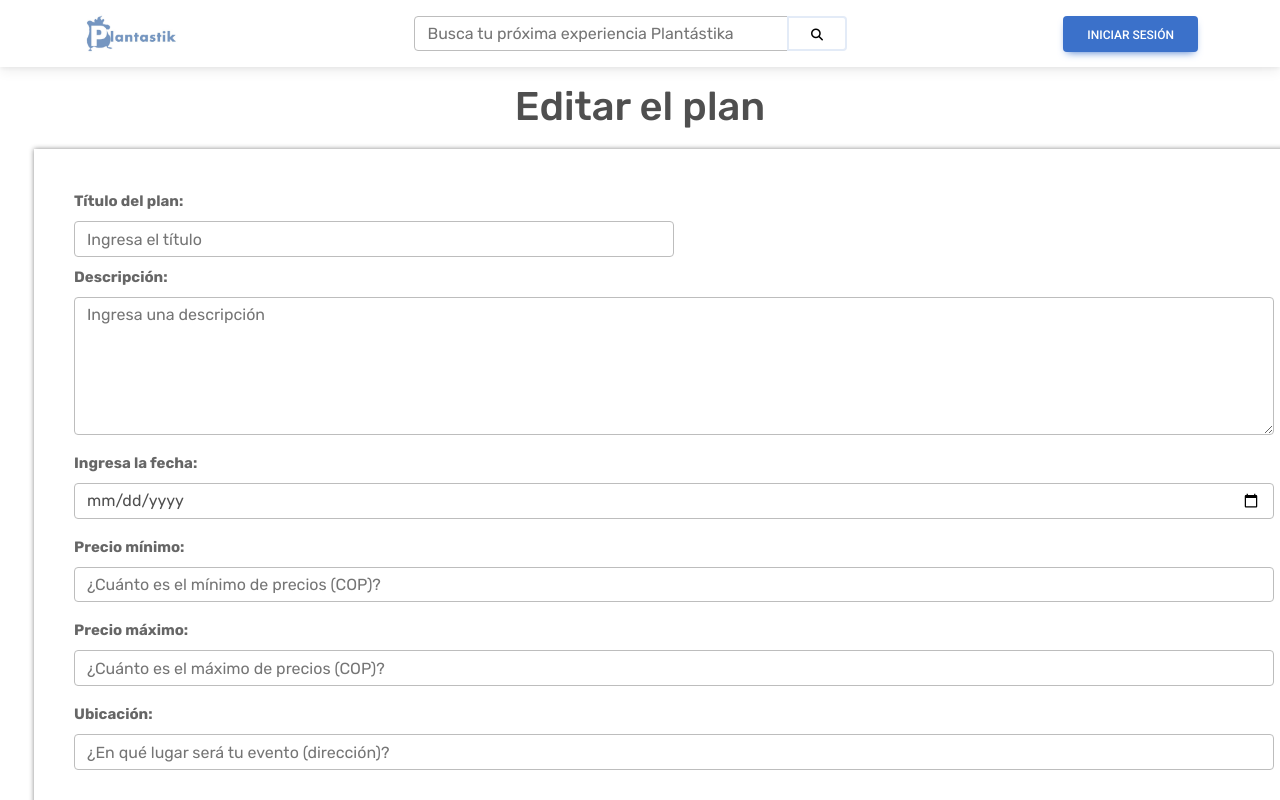
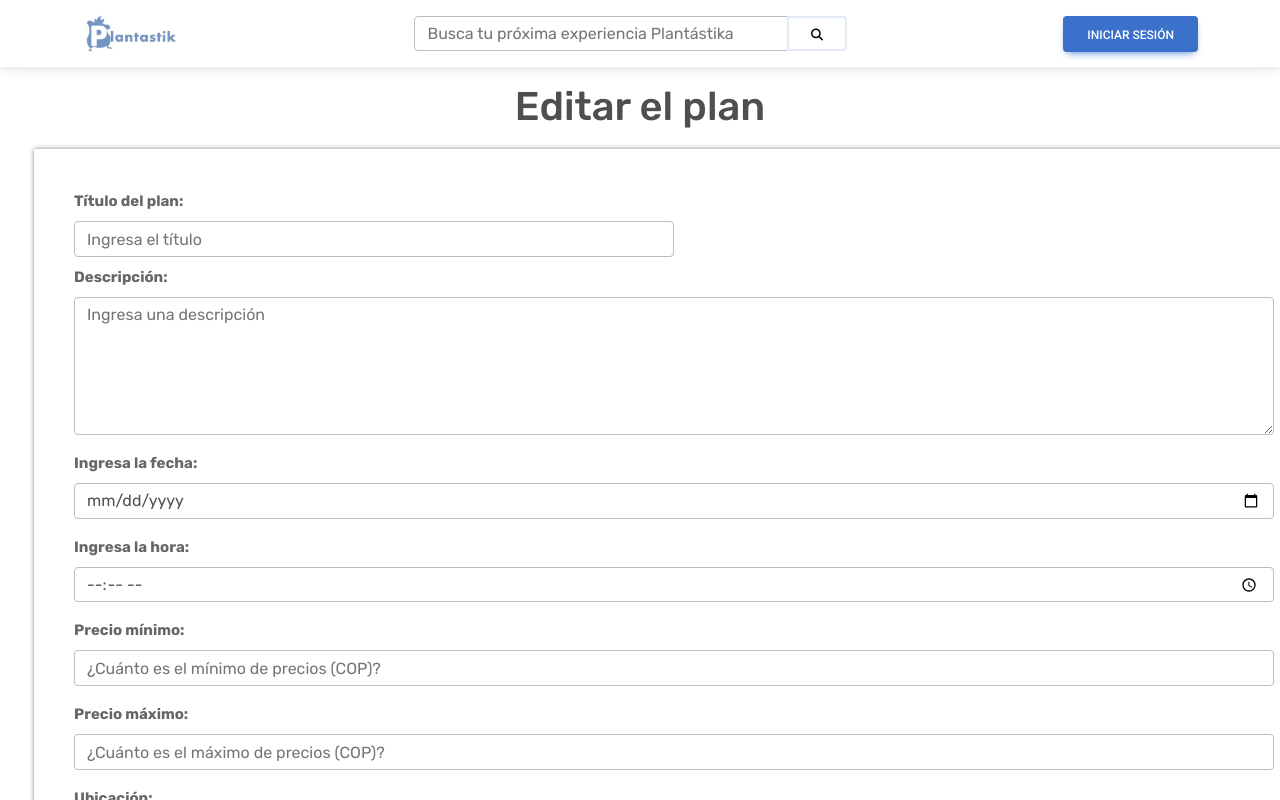
Before and after one commit to CarlCarlsonM/plantastik, a React (Create React App) app in the folder frontend/: page /edit-plan/1 in a window 1280 px wide. Shown: the top 800 px of the page. Built offline with nearby package versions, Linux system fonts and the light colour scheme.

Commit message:
Funcional Editar plan

```diff
--- a/frontend/src/components/edit-plan.component.js
+++ b/frontend/src/components/edit-plan.component.js
@@ -30,6 +30,7 @@ export default function EditPlan(props){
         user: "",
         description:"",
         date: "",
+        time: "",
         initialPrice: "",
         finalPrice: "",
         location: ""
@@ -64,7 +65,8 @@ export default function EditPlan(props){
                 image: res.data[0].image,
                 title: res.data[0].planName,
                 description: res.data[0].description,
-                date: res.data[0].date_time,
+                date: res.data[0].date,
+                time: res.data[0].time,
                 initialPrice: res.data[0].min_price,
                 finalPrice: res.data[0].max_price,
                 location: res.data[0].address
@@ -84,6 +86,7 @@ export default function EditPlan(props){
           name: state.title,
           description: state.description,
           date: state.date,
+          time: state.time,
           min_price: state.initialPrice,
           max_price: state.finalPrice,
           address: state.location,
@@ -109,6 +112,7 @@ export default function EditPlan(props){
     const title = state.title
     const description = state.description
     const date = state.date
+    const time = state.time
     const initialPrice = state.initialPrice
     const finalPrice = state.finalPrice
     const location = state.location
@@ -167,8 +171,18 @@ export default function EditPlan(props){
                                     <FormLabel><strong>Ingresa la fecha:</strong></FormLabel>
                                     <Form.Control
                                         type = "date"
-                                        name = "date_time"
+                                        name = "date"
                                         value = {date}
+                                        onChange={handleInput}
+                                    />
+                                </FormGroup>
+
+                                <FormGroup className="mb-3">
+                                    <FormLabel><strong>Ingresa la hora:</strong></FormLabel>
+                                    <Form.Control
+                                        type = "time"
+                                        name = "time"
+                                        value = {time}
                                         onChange={handleInput}
                                     />
                                 </FormGroup>
@@ -177,7 +191,7 @@ export default function EditPlan(props){
                                     <FormLabel><strong>Precio mínimo:</strong></FormLabel>
                                     <Form.Control
                                         type="number"
-                                        name = "minprice"
+                                        name = "initialPrice"
                                         placeholder= "¿Cuánto es el mínimo de precios (COP)?"
                                         value = {initialPrice}
                                         onChange={handleInput}
@@ -188,7 +202,7 @@ export default function EditPlan(props){
                                     <FormLabel><strong>Precio máximo:</strong></FormLabel>
                                     <Form.Control
                                         type="number"
-                                        name = "maxprice"
+                                        name = "finalPrice"
                                         placeholder="¿Cuánto es el máximo de precios (COP)?"
                                         value = {finalPrice}
                                         onChange={handleInput}
```
Also changed, not shown: 1 other file (tests, documents, lock files or other folders).
